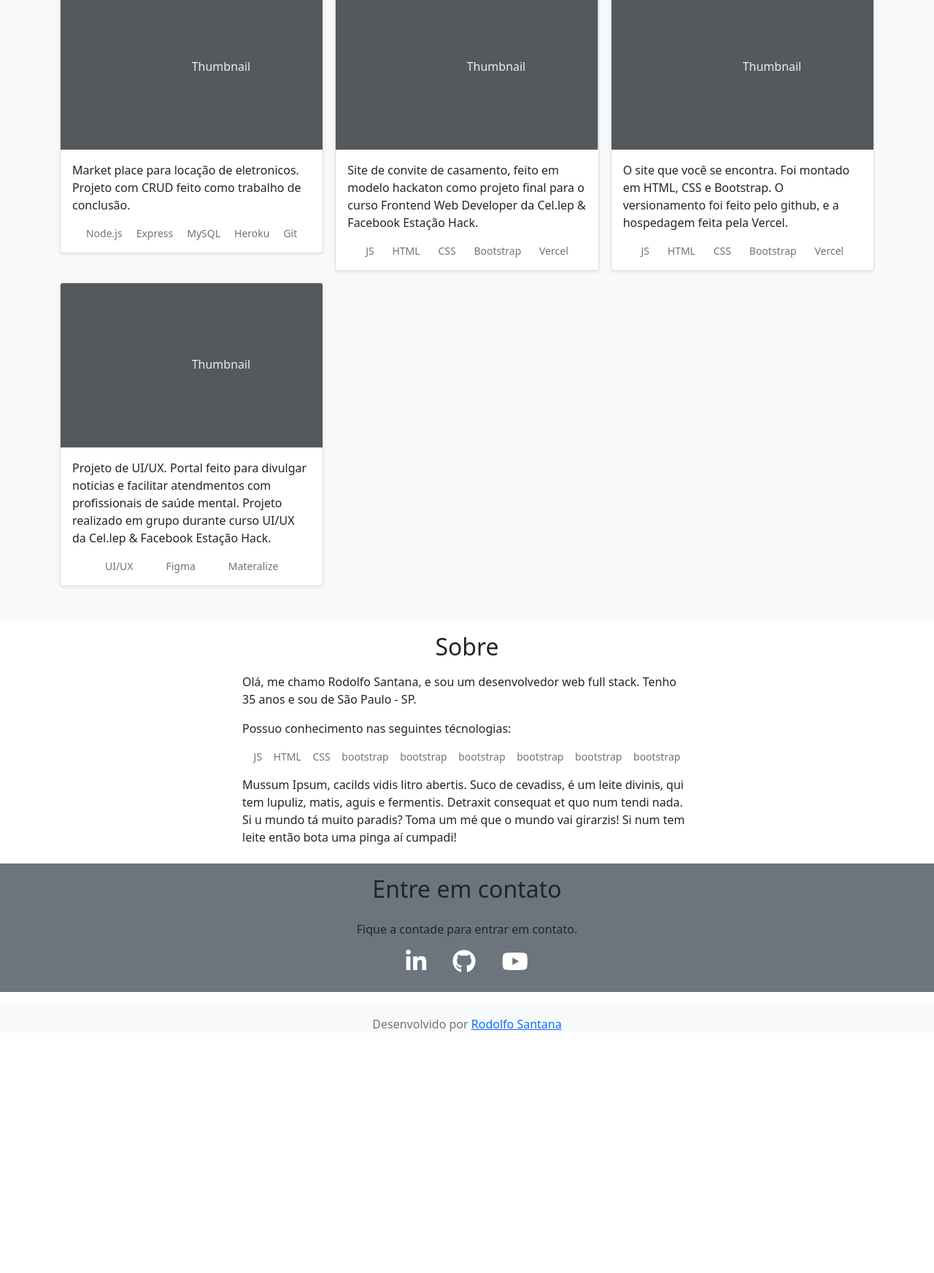
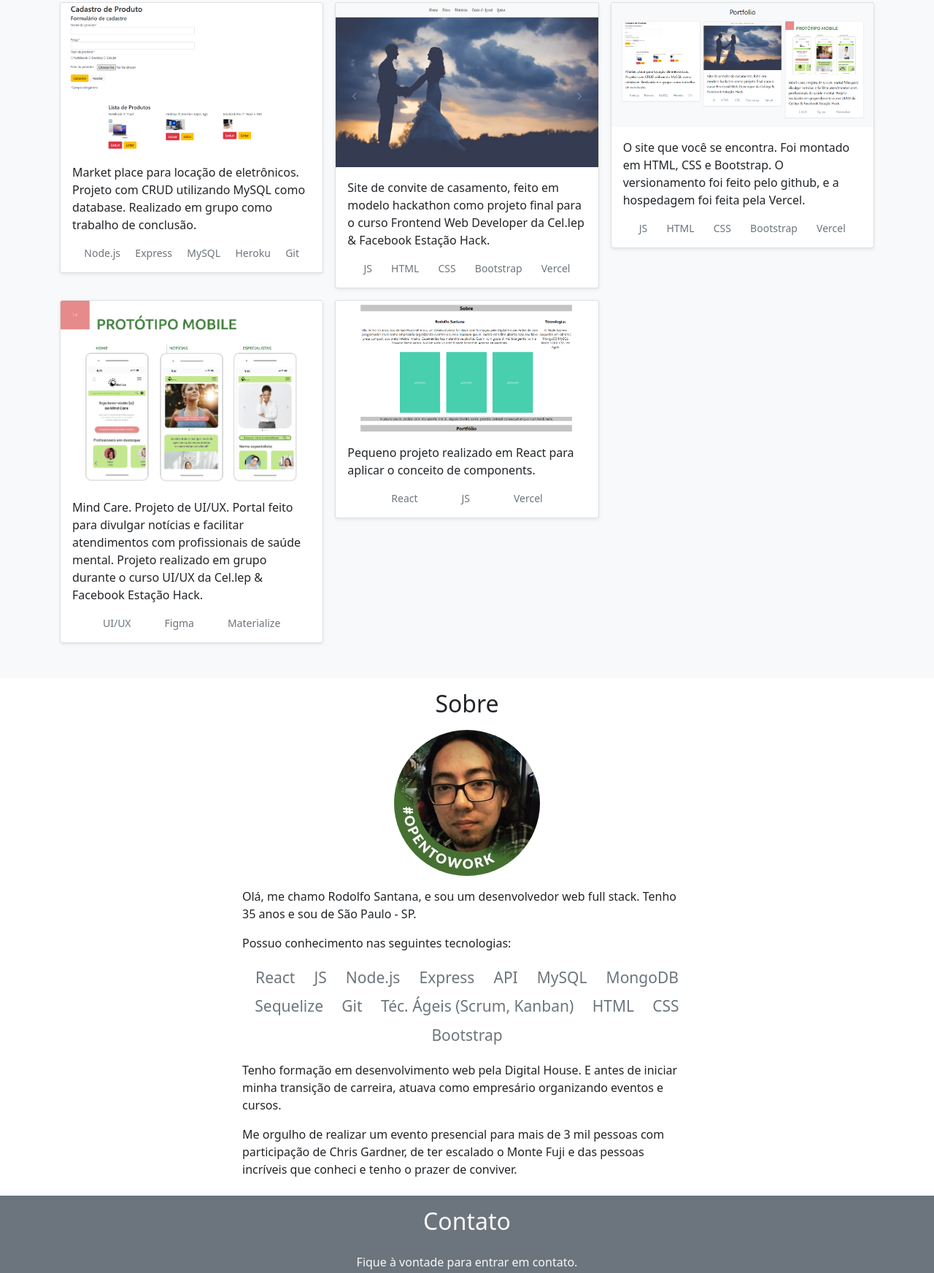
Before and after one commit to rdmoedas/portfolio, a plain HTML site: page index.html in a window 1280 px wide. Shown: the part 552-2296 px from the top of the page at 73% size. Before the commit the page ends 1983 px from the top, so only its background shows below. Drawn offline with nearby package versions, Linux system fonts and the light colour scheme; a script that the page names is missing.

Commit message:
site version 1

```diff
--- a/index.html
+++ b/index.html
@@ -12,23 +12,23 @@
     <header>
       <nav class="navbar navbar-expand-lg navbar-light bg-light">
   <div class="container-fluid">
-    <a class="navbar-brand" href="#">Rodolfo | Rodev.com.br</a>
+    <a class="navbar-brand" href="/">Rodolfo | Rodev.com.br</a>
     <button class="navbar-toggler" type="button" data-bs-toggle="collapse" data-bs-target="#navbarSupportedContent" aria-controls="navbarSupportedContent" aria-expanded="false" aria-label="Toggle navigation">
       <span class="navbar-toggler-icon"></span>
     </button>
     <div class="collapse navbar-collapse" id="navbarSupportedContent">
       <ul class="navbar-nav me-auto mb-2 mb-lg-0">
         <li class="nav-item">
-          <a class="nav-link active" aria-current="page" href="#">Home</a>
+          <a class="nav-link active" aria-current="page" href="/">Home</a>
         </li>
         <li class="nav-item">
-          <a class="nav-link" href="#">Portfolio</a>
+          <a class="nav-link" href="#Portfolio">Portfolio</a>
         </li>
         <li class="nav-item">
-          <a class="nav-link" href="#">Sobre</a>
+          <a class="nav-link" href="#About">Sobre</a>
         </li>
         <li class="nav-item">
-            <a class="nav-link" href="#">Contato</a>
+            <a class="nav-link" href="#Contact">Contato</a>
         </li>
           </ul>
     </div>
@@ -43,7 +43,8 @@
         <div class="col-lg-6 col-md-8 mx-auto">
           <h1>Rodolfo Santana</h1>
           <h4>Full Stack Web Developer</h4>
-          <p>Olá sou um Desenvolvedor Web Full Stack Jr., tenho grande interesse em programação, tecnologia e mercado financeiro.</p>
+          <p class="fs-6 mt-3">Olá sou um Desenvolvedor Web Full Stack Jr.</p>
+          <p class="fs-6 mt-1">tenho grande interesse em programação, tecnologia e mercado financeiro.</p>
         </div>
       </div>
     </section>
@@ -54,48 +55,51 @@
       <div class="row row-cols-1 row-cols-sm-2 row-cols-md-3 g-3">
         <div class="col">
           <div class="card shadow-sm">
-            <svg class="bd-placeholder-img card-img-top" width="100%" height="225" xmlns="http://www.w3.org/2000/svg" role="img" aria-label="Placeholder: Thumbnail" preserveAspectRatio="xMidYMid slice" focusable="false"><title>Placeholder</title><rect width="100%" height="100%" fill="#55595c"/><text x="50%" y="50%" fill="#eceeef" dy=".3em">Thumbnail</text></svg>
-
+            <a href="https://github.com/rdmoedas/projeto-grupo1" target="_blank" rel="noopener noreferrer">
+              <img src="./src/thumb-market-place.png" class="bd-placeholder-img card-img-top" alt="Marketplace - miniatura do site">
+            </a>
             <div class="card-body">
-              <p class="card-text">Market place para locação de eletronicos. Projeto com CRUD feito como trabalho de conclusão.</p>
-              <div class="d-flex justify-content-evenly align-items-center">
-                <small class="text-muted">Node.js</small>
-                <small class="text-muted">Express</small>
-                <small class="text-muted">MySQL</small>
-                <small class="text-muted">Heroku</small>
-                <small class="text-muted">Git</small>
+              <p class="card-text">Market place para locação de eletrônicos. Projeto com CRUD utilizando MySQL como database. Realizado em grupo como trabalho de conclusão.</p>
+              <div class="d-flex justify-content-evenly flex-wrap align-items-center">
+                <small class="text-muted px-1">Node.js</small>
+                <small class="text-muted px-1">Express</small>
+                <small class="text-muted px-1">MySQL</small>
+                <small class="text-muted px-1">Heroku</small>
+                <small class="text-muted px-1">Git</small>
               </div>
             </div>
           </div>
         </div>
         <div class="col">
           <div class="card shadow-sm">
-            <svg class="bd-placeholder-img card-img-top" width="100%" height="225" xmlns="http://www.w3.org/2000/svg" role="img" aria-label="Placeholder: Thumbnail" preserveAspectRatio="xMidYMid slice" focusable="false"><title>Placeholder</title><rect width="100%" height="100%" fill="#55595c"/><text x="50%" y="50%" fill="#eceeef" dy=".3em">Thumbnail</text></svg>
-
+            <a href="https://convite-casamento-two.vercel.app" target="_blank" rel="noopener noreferrer">
+              <img src="./src/thumb-convite.png" class="bd-placeholder-img card-img-top" alt="Convite de casamento - site">
+            </a>
             <div class="card-body">
-              <p class="card-text">Site de convite de casamento, feito em modelo hackaton como projeto final para o curso Frontend Web Developer da Cel.lep & Facebook Estação Hack.</p>
-              <div class="d-flex justify-content-evenly align-items-center">
-                <small class="text-muted">JS</small>
-                <small class="text-muted">HTML</small>
-                <small class="text-muted">CSS</small>
-                <small class="text-muted">Bootstrap</small>
-                <small class="text-muted">Vercel</small>
+              <p class="card-text">Site de convite de casamento, feito em modelo hackathon como projeto final para o curso Frontend Web Developer da Cel.lep & Facebook Estação Hack.</p>
+              <div class="d-flex justify-content-evenly flex-wrap align-items-center">
+                <small class="text-muted px-1">JS</small>
+                <small class="text-muted px-1">HTML</small>
+                <small class="text-muted px-1">CSS</small>
+                <small class="text-muted px-1">Bootstrap</small>
+                <small class="text-muted px-1">Vercel</small>
               </div>
             </div>
           </div>
         </div>
         <div class="col">
           <div class="card shadow-sm">
-            <svg class="bd-placeholder-img card-img-top" width="100%" height="225" xmlns="http://www.w3.org/2000/svg" role="img" aria-label="Placeholder: Thumbnail" preserveAspectRatio="xMidYMid slice" focusable="false"><title>Placeholder</title><rect width="100%" height="100%" fill="#55595c"/><text x="50%" y="50%" fill="#eceeef" dy=".3em">Thumbnail</text></svg>
-
+            <a href="https://rodev.com.br" target="_blank" rel="noopener noreferrer">
+              <img src="./src/thumb-portfolio.png" class="bd-placeholder-img card-img-top" alt="Portfolio - Miniatura do site">
+            </a>
             <div class="card-body">
-              <p class="card-text">O site que você se encontra. Foi montado em HTML, CSS e Bootstrap. O versionamento foi feito pelo github, e a hospedagem feita pela Vercel.</p>
-              <div class="d-flex justify-content-evenly align-items-center">
-                <small class="text-muted">JS</small>
-                <small class="text-muted">HTML</small>
-                <small class="text-muted">CSS</small>
-                <small class="text-muted">Bootstrap</small>
-                <small class="text-muted">Vercel</small>
+              <p class="card-text">O site que você se encontra. Foi montado em HTML, CSS e Bootstrap. O versionamento foi feito pelo github, e a hospedagem foi feita pela Vercel.</p>
+              <div class="d-flex justify-content-evenly flex-wrap align-items-center">
+                <small class="text-muted px-1">JS</small>
+                <small class="text-muted px-1">HTML</small>
+                <small class="text-muted px-1">CSS</small>
+                <small class="text-muted px-1">Bootstrap</small>
+                <small class="text-muted px-1">Vercel</small>
               </div>
             </div>
           </div>
@@ -103,36 +107,37 @@
 
         <div class="col">
           <div class="card shadow-sm">
-            <svg class="bd-placeholder-img card-img-top" width="100%" height="225" xmlns="http://www.w3.org/2000/svg" role="img" aria-label="Placeholder: Thumbnail" preserveAspectRatio="xMidYMid slice" focusable="false"><title>Placeholder</title><rect width="100%" height="100%" fill="#55595c"/><text x="50%" y="50%" fill="#eceeef" dy=".3em">Thumbnail</text></svg>
-
+            <a href="#" target="_blank" rel="noopener noreferrer">
+              <img src="./src/thumb-mind-care2.png" class="bd-placeholder-img card-img-top" alt="Mind Care - Miniatura do Projeto">
+            </a>
             <div class="card-body">
-              <p class="card-text">Projeto de UI/UX. Portal feito para divulgar noticias e facilitar atendmentos com profissionais de saúde mental. Projeto realizado em grupo durante curso UI/UX  da Cel.lep & Facebook Estação Hack.</p>
-              <div class="d-flex justify-content-evenly align-items-center">
-                <small class="text-muted">UI/UX</small>
-                <small class="text-muted">Figma</small>
-                <small class="text-muted">Materalize</small>
+              <p class="card-text">Mind Care. Projeto de UI/UX. Portal feito para divulgar notícias e facilitar atendimentos com profissionais de saúde mental. Projeto realizado em grupo durante o curso UI/UX da Cel.lep & Facebook Estação Hack.</p>
+              <div class="d-flex justify-content-evenly flex-wrap align-items-center">
+                <small class="text-muted px-1">UI/UX</small>
+                <small class="text-muted px-1">Figma</small>
+                <small class="text-muted px-1">Materialize</small>
               </div>
             </div>
           </div>
         </div>
 
-    <!--
+
         <div class="col">
           <div class="card shadow-sm">
-            <svg class="bd-placeholder-img card-img-top" width="100%" height="225" xmlns="http://www.w3.org/2000/svg" role="img" aria-label="Placeholder: Thumbnail" preserveAspectRatio="xMidYMid slice" focusable="false"><title>Placeholder</title><rect width="100%" height="100%" fill="#55595c"/><text x="50%" y="50%" fill="#eceeef" dy=".3em">Thumbnail</text></svg>
-
+            <a href="https://rodev-cra-rdmoedas.vercel.app" target="_blank" rel="noopener noreferrer">
+              <img src="./src/thumb-cra.png" class="bd-placeholder-img card-img-top" alt="Site em React - Miniatura">
+            </a>
             <div class="card-body">
-              <p class="card-text">This is a wider card with supporting text below as a natural lead-in to additional content. This content is a little bit longer.</p>
-              <div class="d-flex justify-content-evenly align-items-center">
+              <p class="card-text">Pequeno projeto realizado em React para aplicar o conceito de components.</p>
+              <div class="d-flex justify-content-evenly flex-wrap align-items-center">
+                <small class="text-muted">React</small>
                 <small class="text-muted">JS</small>
-                <small class="text-muted">HTML</small>
-                <small class="text-muted">CSS</small>
-                <small class="text-muted">bootstrap</small>
+                <small class="text-muted">Vercel</small>
               </div>
             </div>
           </div>
         </div>
-        <div class="col">
+        <!-- <div class="col">
           <div class="card shadow-sm">
             <svg class="bd-placeholder-img card-img-top" width="100%" height="225" xmlns="http://www.w3.org/2000/svg" role="img" aria-label="Placeholder: Thumbnail" preserveAspectRatio="xMidYMid slice" focusable="false"><title>Placeholder</title><rect width="100%" height="100%" fill="#55595c"/><text x="50%" y="50%" fill="#eceeef" dy=".3em">Thumbnail</text></svg>
 
@@ -154,42 +159,50 @@
 
     </section>
 
-    <section id="Sobre" class="">
-
-    </section>
-
-
-      <section id="about" class="mx-4">
+      <section id="About" class="mx-4">
         <h2 class="text-center my-3">Sobre</h2>
+        <div class="col-lg-6 col-md-8 mx-auto align-items-center mb-3">
+          <img src="./src/foto-linkedin.jpg" class="rounded-circle mx-auto d-block" alt="Rodolfo Santana">
+        </div>
         <div class="col-lg-6 col-md-8 mx-auto">
             <p>
                 Olá, me chamo Rodolfo Santana, e sou um desenvolvedor web full stack.
                 Tenho 35 anos e sou de São Paulo - SP.
             </p>
             <p>
-                Possuo conhecimento nas seguintes técnologias:
+                Possuo conhecimento nas seguintes tecnologias:
             </p>
-            <div class="d-flex justify-content-evenly align-items-center mb-3">
-                <small class="text-muted">JS</small>
-                <small class="text-muted">HTML</small>
-                <small class="text-muted">CSS</small>
-                <small class="text-muted">bootstrap</small>
-                <small class="text-muted">bootstrap</small>
-                <small class="text-muted">bootstrap</small>
-                <small class="text-muted">bootstrap</small>
-                <small class="text-muted">bootstrap</small>
-                <small class="text-muted">bootstrap</small>
+            <div class="d-flex justify-content-evenly flex-wrap align-items-center mb-3 fs-4">
+                <small class="text-muted px-2 py-1">React</small>
+                <small class="text-muted px-2 py-1">JS</small>
+                <small class="text-muted px-2 py-1">Node.js</small>
+                <small class="text-muted px-2 py-1">Express</small>
+                <small class="text-muted px-2 py-1">API</small>
+                <small class="text-muted px-2 py-1">MySQL</small>
+                <small class="text-muted px-2 py-1">MongoDB</small>
+                <small class="text-muted px-2 py-1">Sequelize</small>
+                <small class="text-muted px-2 py-1">Git</small>
+                <small class="text-muted px-2 py-1">Téc. Ágeis (Scrum, Kanban)</small>
+                <small class="text-muted px-2 py-1">HTML</small>
+                <small class="text-muted px-2 py-1">CSS</small>
+                <small class="text-muted px-2 py-1">Bootstrap</small>
               </div>
         </div>
         <div class="col-lg-6 col-md-8 mx-auto">
-          Mussum Ipsum, cacilds vidis litro abertis. Suco de cevadiss, é um leite divinis, qui tem lupuliz, matis, aguis e fermentis. Detraxit consequat et quo num tendi nada. Si u mundo tá muito paradis? Toma um mé que o mundo vai girarzis! Si num tem leite então bota uma pinga aí cumpadi!
+          <p>
+          Tenho formação em desenvolvimento web pela Digital House. E antes de iniciar minha transição de carreira, atuava como empresário organizando eventos e cursos.
+          </p>
+          <p>
+          Me orgulho de realizar um evento presencial para mais de 3 mil pessoas com participação de Chris Gardner, de ter escalado o Monte Fuji e das pessoas incríveis que conheci e tenho o prazer de conviver.
+          </p>
         </div>
+
       </section>
 
-      <section id="contact" class="mb-3 bg-secondary">
+      <section id="Contact" class="mb-3 bg-secondary">
         <div class="container pb-4">
-        <h2 class="text-center my-4 pt-3">Entre em contato</h2>
-        <p class="text-center">Fique a contade para entrar em contato.</p>
+        <h2 class="text-center text-light my-4 pt-3">Contato</h2>
+        <p class="text-center text-light">Fique à vontade para entrar em contato.</p>
         <div class="text-center center-block">
 	        <a href="https://www.linkedin.com/in/rodolfo-santana-57766b47" class="px-3">
                 <i class="fab fa-linkedin-in icon"></i>
@@ -197,7 +210,7 @@
             <a href="https://github.com/rdmoedas" class="px-3">
                 <i class="fab fa-github icon"></i>
             </a>
-	        <a href="#" class="px-3">
+	        <a href="https://www.youtube.com/channel/UCkpXbrxGO-v7K6YEaPoBRJA" class="px-3">
                 <i class="fab fa-youtube icon"></i>
             </a>
         </div>
--- a/style.css
+++ b/style.css
@@ -5,8 +5,11 @@
 }
 
 #Home {
-    background-image: url("https://cdn.pixabay.com/photo/2016/11/19/14/00/code-1839406_960_720.jpg");
+    background-image: url("https://cdn.pixabay.com/photo/2015/09/05/20/02/coding-924920_960_720.jpg");
+    background-repeat: no-repeat;
+    background-size: cover;
     color: #fff;
+    text-shadow: 2px 2px #000;;
 }
 
 .icon {
```
Also changed, not shown: readme.md, src/foto-linkedin.jpg (added), src/thumb-convite.png (added), src/thumb-cra.png (added), src/thumb-market-place.png (added), src/thumb-mind-care2.png (added), src/thumb-portfolio.png (added).
